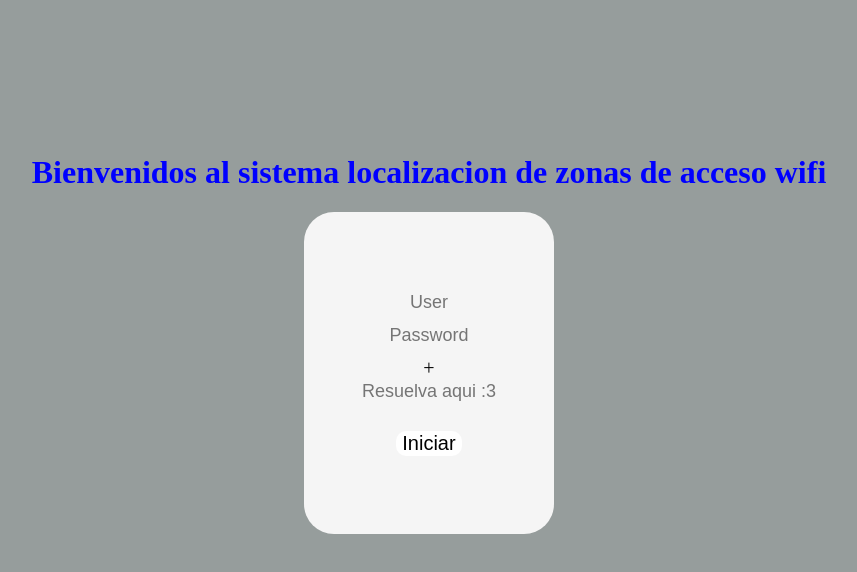
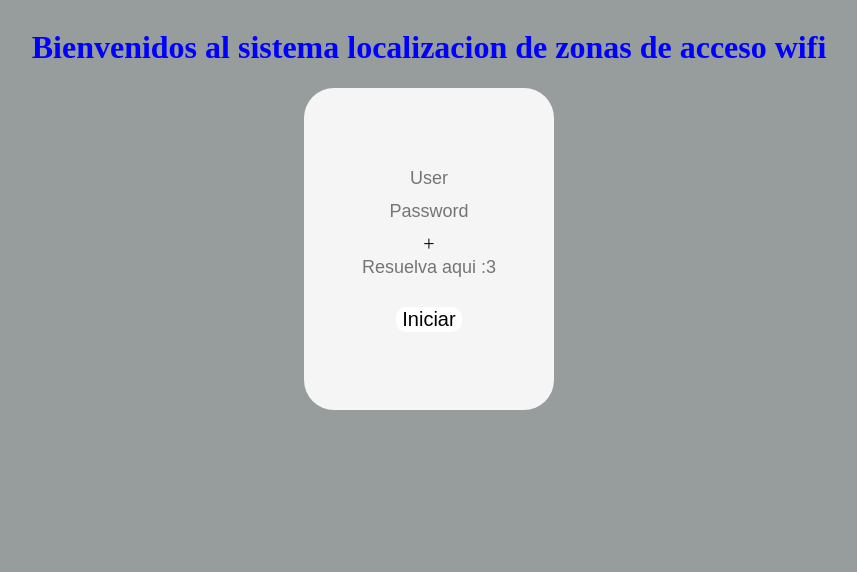
Before and after one commit to DanielBanquet11/ejercicio, a React (Vite) app: page / in a window 1280 px wide. Shown: the top 572 px of the page, without its empty margins (211-1068 px from the left). Built offline with nearby package versions, Linux system fonts and the light colour scheme.

Commit message:
Update styles.css

```diff
--- a/src/styles.css
+++ b/src/styles.css
@@ -3,7 +3,6 @@ body{
     background-color: absolute;
     background-repeat: repeat;
     background-color: rgb(150, 157, 156);
-    height: 650px;
     display: flex;
     justify-content: center;
     align-items: center;
```
